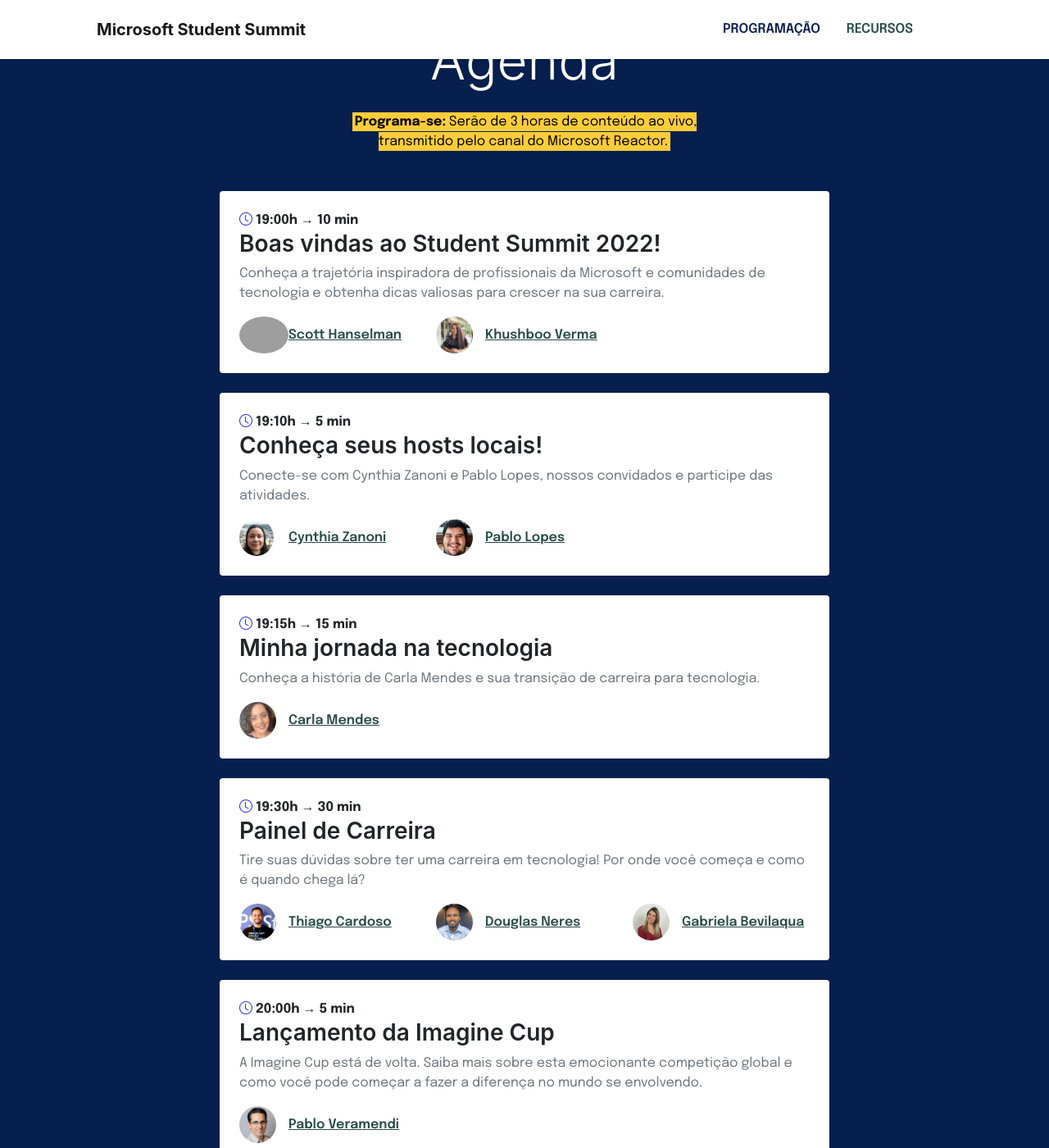
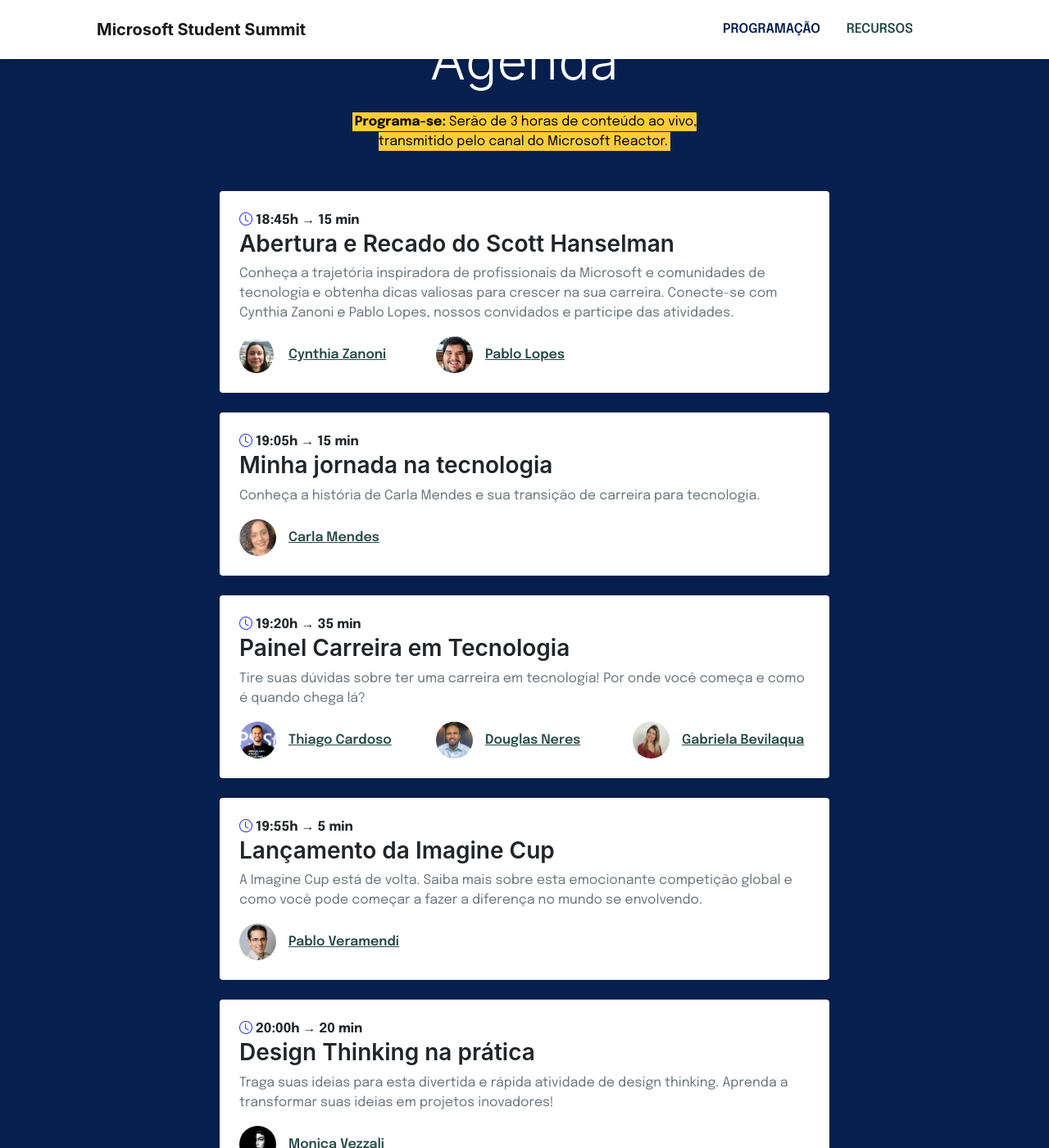
Before and after one commit to cyz/student-summit, a Jekyll site: the page built from index.html, in a window 1280 px wide and 1400 px high, scrolled down 1254 px. Shown: the whole window at 82% size. Built offline with Jekyll 4.4.1, drawn with Linux system fonts in a browser that asks for light colours; the list of posts is cut into pages by our own code; some of the changed text lies outside the part shown; grey boxes are pictures that could not be loaded.

Commit message:
Update agenda.json

```diff
--- a/_data/agenda.json
+++ b/_data/agenda.json
@@ -1,27 +1,9 @@
 [
     {
-        "title": "Boas vindas ao Student Summit 2022!",
-        "description": "Conheça a trajetória inspiradora de profissionais da Microsoft e comunidades de tecnologia e obtenha dicas valiosas para crescer na sua carreira.",
-        "duration": "10",
-        "time": "19:00",
-        "speakers": [
-            {
-                "speaker_name": "Scott Hanselman",
-                "speaker_link": "https://twitter.com/shanselman",
-                "speaker_photo": "scott.jpg"
-            },
-            {
-                "speaker_name": "Khushboo Verma",
-                "speaker_link": "https://twitter.com/khushbooverma_",
-                "speaker_photo": "khushbooverma.jpg"
-            }
-        ]
-    },
-    {
-        "title": "Conheça seus hosts locais!",
-        "description": "Conecte-se com Cynthia Zanoni e Pablo Lopes, nossos convidados e participe das atividades.",
-        "duration": "5",
-        "time": "19:10",
+        "title": "Abertura e Recado do Scott Hanselman",
+        "description": "Conheça a trajetória inspiradora de profissionais da Microsoft e comunidades de tecnologia e obtenha dicas valiosas para crescer na sua carreira. Conecte-se com Cynthia Zanoni e Pablo Lopes, nossos convidados e participe das atividades.",
+        "duration": "15",
+        "time": "18:45",
         "speakers": [
             {
                 "speaker_name": "Cynthia Zanoni",
@@ -39,7 +21,7 @@
         "title": "Minha jornada na tecnologia",
         "description": "Conheça a história de Carla Mendes e sua transição de carreira para tecnologia.",
         "duration": "15",
-        "time": "19:15",
+        "time": "19:05",
         "speakers": [
             {
                 "speaker_name": "Carla Mendes",
@@ -49,10 +31,10 @@
         ]
     },
     {
-        "title": "Painel de Carreira",
+        "title": "Painel Carreira em Tecnologia",
         "description": "Tire suas dúvidas sobre ter uma carreira em tecnologia! Por onde você começa e como é quando chega lá?",
-        "duration": "30",
-        "time": "19:30",
+        "duration": "35",
+        "time": "19:20",
         "speakers": [
             {
                 "speaker_name": "Thiago Cardoso",
@@ -75,7 +57,7 @@
         "title": "Lançamento da Imagine Cup",
         "description": "A Imagine Cup está de volta. Saiba mais sobre esta emocionante competição global e como você pode começar a fazer a diferença no mundo se envolvendo.",
         "duration": "5",
-        "time": "20:00",
+        "time": "19:55",
         "speakers": [
             {
                 "speaker_name": "Pablo Veramendi",
@@ -87,8 +69,8 @@
     {
         "title": "Design Thinking na prática",
         "description": "Traga suas ideias para esta divertida e rápida atividade de design thinking. Aprenda a transformar suas ideias em projetos inovadores!",
-        "duration": "25",
-        "time": "20:05",
+        "duration": "20",
+        "time": "20:00",
         "speakers": [
             {
                 "speaker_name": "Monica Vezzali",
@@ -101,13 +83,13 @@
         "title": "Intervalo",
         "description": "Pegue um cafézinho!",
         "duration": "5",
-        "time": "20:25"
+        "time": "20:20"
     },
     {
         "title": "Cloud e primeiros passos com GitHub e Azure",
         "description": "Você provavelmente já ouviu falar dessa “nuvem” que todo mundo vive falando. Neste workshop interativo, você vai aprender o que é cloud e a publicar seu próprio site na nuvem, utilizando GitHub e Azure.",
-        "duration": "60",
-        "time": "20:30",
+        "duration": "40",
+        "time": "20:25",
         "speakers": [
             {
                 "speaker_name": "Cynthia Zanoni",
@@ -124,8 +106,8 @@
     {
         "title": "Descobrindo a Imagine Cup",
         "description": "Aprenda com mentores, juízes e competidores a transformar suas ideias em realidade com a Imagine Cup!",
-        "duration": "25",
-        "time": "21:35",
+        "duration": "45",
+        "time": "21:05",
         "speakers": [
             {
                 "speaker_name": "Felipe Chikuji",
@@ -143,6 +125,6 @@
         "title": "Encerramento",
         "description": "Fique por dentro das próximas atividades no Reactor São Paulo.",
         "duration": "5",
-        "time": "22"
+        "time": "21:50"
     }
 ]
```
